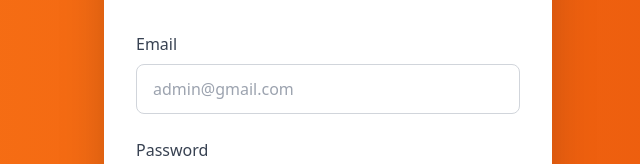
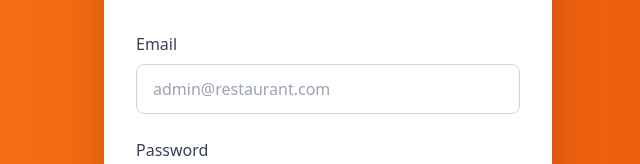
Before and after one commit to dinesh03072002/restaurant-frontend, a React (Create React App) app: page /login in a window 1280 px wide. Shown: the part 284-448 px from the top of the page, without its empty margins (312-952 px from the left). Built offline with nearby package versions, Linux system fonts and the light colour scheme.

Commit message:
update changes

```diff
--- a/src/AdminLogin.js
+++ b/src/AdminLogin.js
@@ -1,6 +1,7 @@
 import React, { useState } from 'react';
 import { useNavigate } from 'react-router-dom';
 import axios from 'axios';
+import config from './config'; // Add this import
 
 function AdminLogin({ onLogin }) {
     const [email, setEmail] = useState('');
@@ -15,7 +16,11 @@ function AdminLogin({ onLogin }) {
         setError('');
 
         try {
-            const response = await axios.post('http://localhost:5000/api/auth/login', {
+            // CHANGE THIS:
+            // const response = await axios.post('http://localhost:5000/api/auth/login', {
+
+            // TO THIS:
+            const response = await axios.post(`${config.API_URL}/api/auth/login`, {
                 email,
                 password
             });
@@ -24,10 +29,11 @@ function AdminLogin({ onLogin }) {
                 localStorage.setItem('token', response.data.data.token);
                 localStorage.setItem('user', JSON.stringify(response.data.data.user));
                 onLogin(response.data.data.user);
-                navigate('/dashboard'); // Redirect to dashboard after login
+                navigate('/dashboard');
             }
         } catch (err) {
-            setError(err.response?.data?.message || 'Login failed');
+            console.error('Login error:', err);
+            setError(err.response?.data?.message || 'Login failed. Please check your connection.');
         } finally {
             setLoading(false);
         }
@@ -53,7 +59,7 @@ function AdminLogin({ onLogin }) {
                             value={email}
                             onChange={(e) => setEmail(e.target.value)}
                             className="w-full px-4 py-3 border border-gray-300 rounded-lg focus:outline-none focus:border-orange-500 transition-colors"
-                            placeholder="admin@gmail.com"
+                            placeholder="admin@restaurant.com"
                             required
                         />
                     </div>
```
